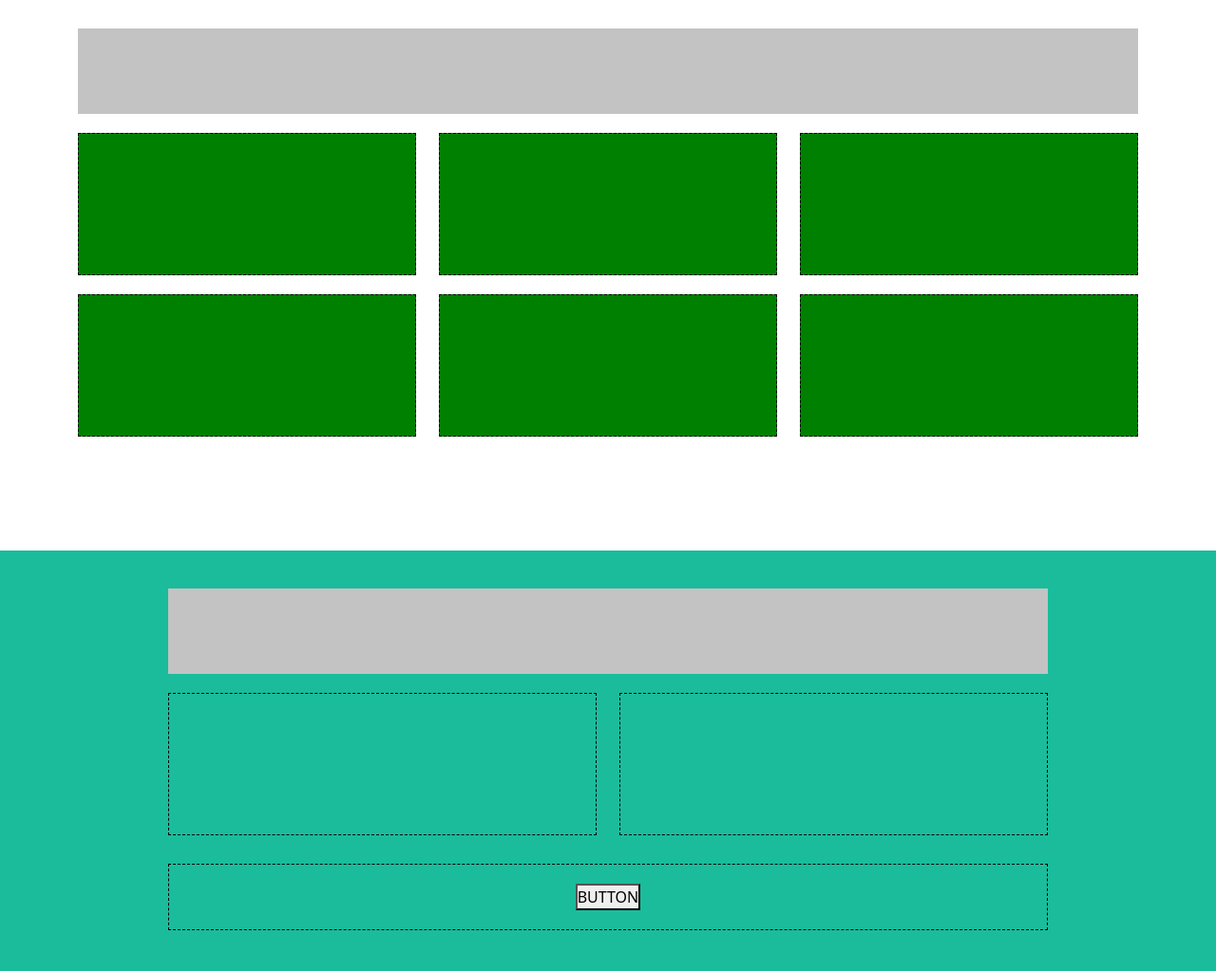
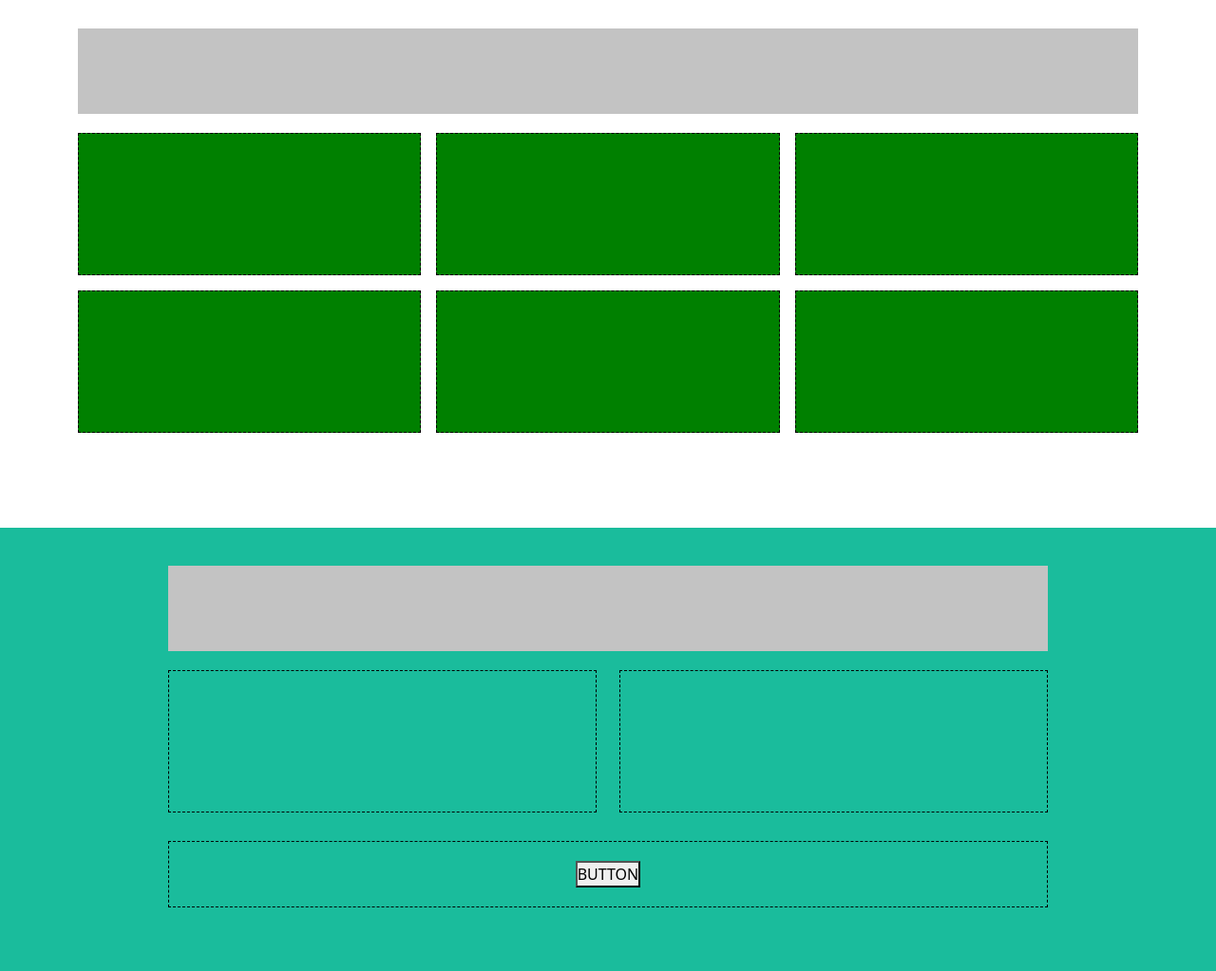
Before and after one commit to S-Lombardi/html-css-bootstrap-freelancer, a plain HTML site: page index.html in a window 1280 px wide. Shown: the part 600-1623 px from the top of the page at 95% size. Drawn offline with nearby package versions, Linux system fonts and the light colour scheme.

Commit message:
Inseriti gutter tra le colonne nella sezione Portfolio (nella row con "g-3")

```diff
--- a/css/style.css
+++ b/css/style.css
@@ -53,7 +53,6 @@
     min-height: 150px;
     background-color: green;
     border: 1px dashed black;
-    margin-bottom: 20px;
 }
 /*FINE PORTFOLIO */
 
@@ -93,6 +92,7 @@
 .background_footer{
     background-color: #3a546d;
     padding-bottom: 80px;
+    margin-top: 60px;
 }
 .footer_left, .footer_right, .footer_center{
     width: 100%;
@@ -100,7 +100,6 @@
     margin-top: 60px;
     border: 1px dashed white;
 }
-
 
 /* FOOTER DOWN */
 .background_footer_down{
--- a/index.html
+++ b/index.html
@@ -5,6 +5,7 @@
     <meta charset="UTF-8">
     <meta http-equiv="X-UA-Compatible" content="IE=edge">
     <meta name="viewport" content="width=device-width, initial-scale=1.0">
+    <!-- Link Bootsrap -->
     <link rel="stylesheet" href="https://cdn.jsdelivr.net/npm/bootstrap@5.3.0-alpha3/dist/css/bootstrap.min.css">
     <!-- Foglio di stile -->
     <link rel="stylesheet" href="./css/style.css">
@@ -70,7 +71,7 @@
                 </div>
             </div>
             <!-- SQUARE IMMAGINI -->
-            <div class="row row-cols-1 row-cols-md-2 row-cols-lg-3">
+            <div class="row g-3 row-cols-1 row-cols-md-2 row-cols-lg-3">
                 <div class="col">
                     <div class="square_img">
 
```
